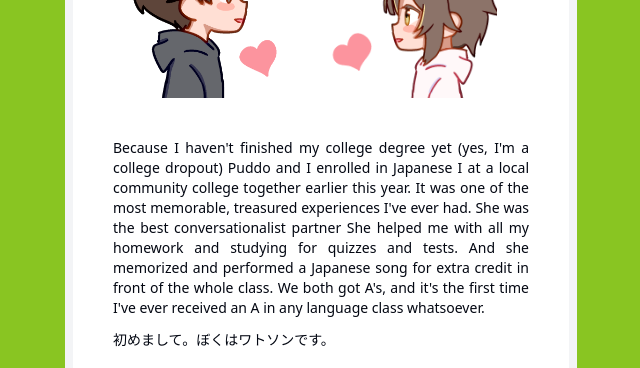
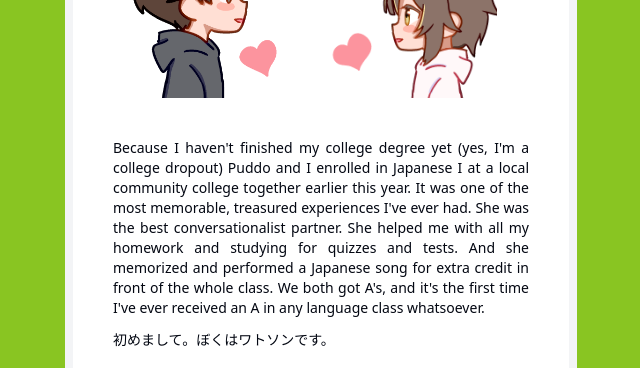
Before and after one commit to somewatson/homepage, a plain HTML site: page index.html in a window 1280 px wide. Shown: the part 1880-2248 px from the top of the page, 319-959 px from the left. Drawn offline with nearby package versions, Linux system fonts and the light colour scheme.

Commit message:
fix: typo

```diff
--- a/index.html
+++ b/index.html
@@ -100,7 +100,7 @@
                         <p class="mb-3 text-justify">
                             Because I haven't finished my college degree yet (yes, I'm a college dropout)
                             Puddo and I enrolled in Japanese I at a local community college together earlier this year.
-                            It was one of the most memorable, treasured experiences I've ever had. She was the best conversationalist partner
+                            It was one of the most memorable, treasured experiences I've ever had. She was the best conversationalist partner.
                             She helped me with all my homework and studying for quizzes and tests. And she memorized and performed a Japanese
                             song for extra credit in front of the whole class. We both got A's, and it's the first time I've ever received an
                             A in any language class whatsoever.
```
